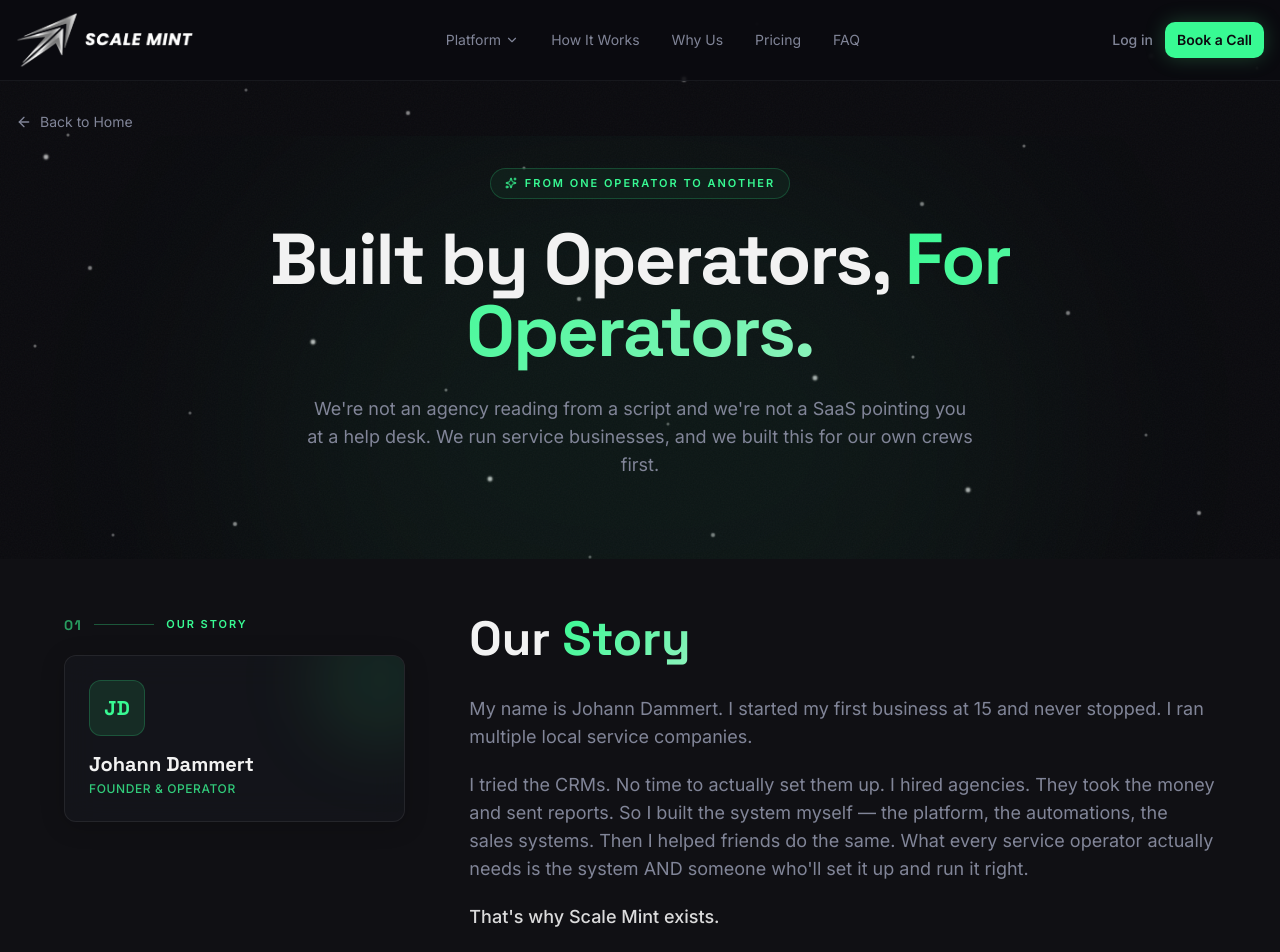
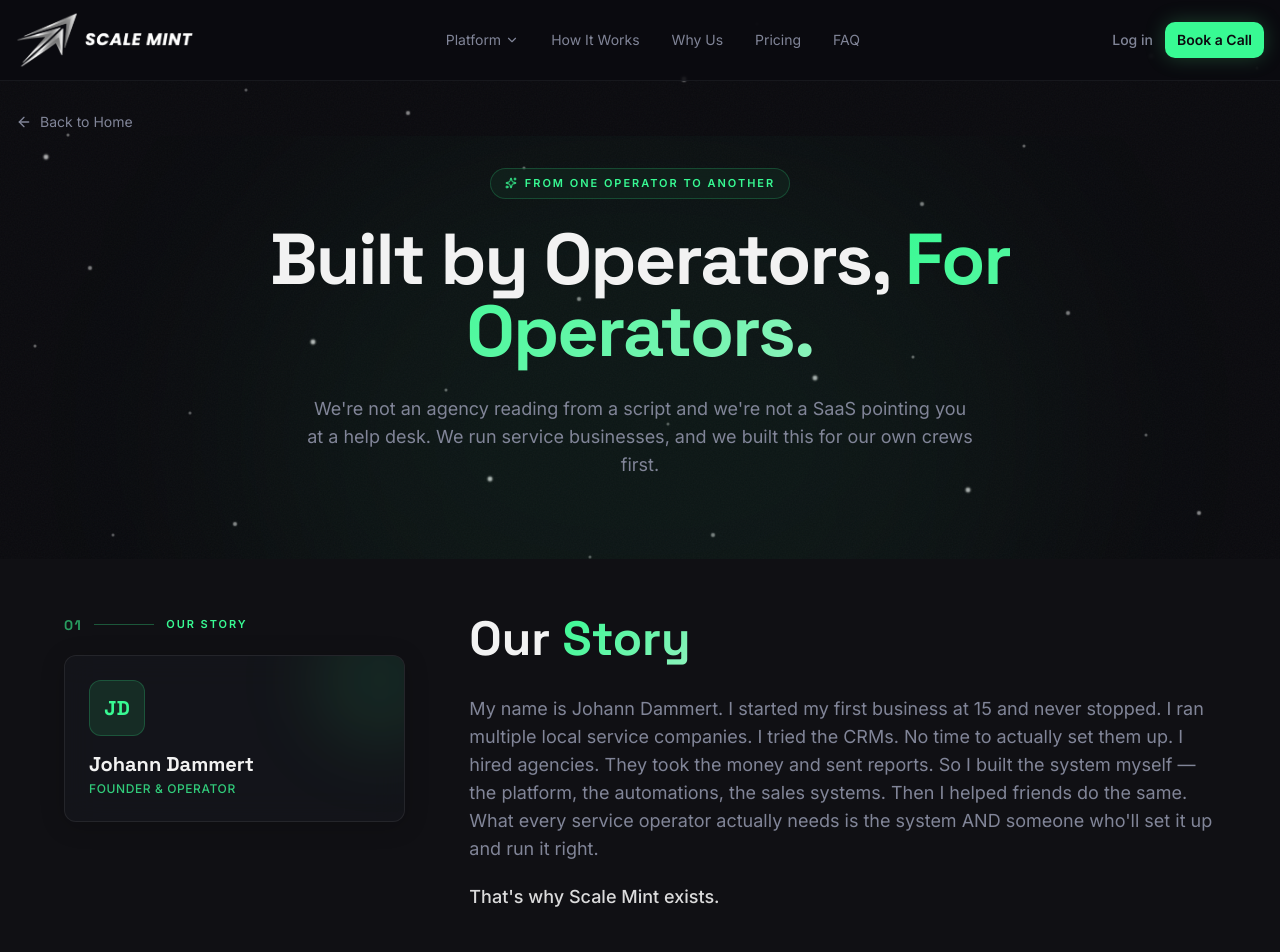
Before and after one commit to jcdammert/scale-mint, a Next.js app: page /why-us in a window 1280 px wide. Shown: the top 952 px of the page. Built offline with nearby package versions, Linux system fonts and the light colour scheme.

Commit message:
Merge Our Story paragraphs into one

```diff
--- a/src/app/why-us/page.tsx
+++ b/src/app/why-us/page.tsx
@@ -156,10 +156,7 @@ export default function WhyUsPage() {
 
               <div className="space-y-5 text-base leading-relaxed text-muted-foreground md:text-lg relative">
                 <p>
-                  {"My name is Johann Dammert. I started my first business at 15 and never stopped. I ran multiple local service companies."}
-                </p>
-                <p>
-                  {"I tried the CRMs. No time to actually set them up. I hired agencies. They took the money and sent reports. So I built the system myself — the platform, the automations, the sales systems. Then I helped friends do the same. What every service operator actually needs is the system AND someone who'll set it up and run it right."}
+                  {"My name is Johann Dammert. I started my first business at 15 and never stopped. I ran multiple local service companies. I tried the CRMs. No time to actually set them up. I hired agencies. They took the money and sent reports. So I built the system myself — the platform, the automations, the sales systems. Then I helped friends do the same. What every service operator actually needs is the system AND someone who'll set it up and run it right."}
                 </p>
                 <p className="text-foreground/90 font-medium">
                   {"That's why Scale Mint exists."}
```
